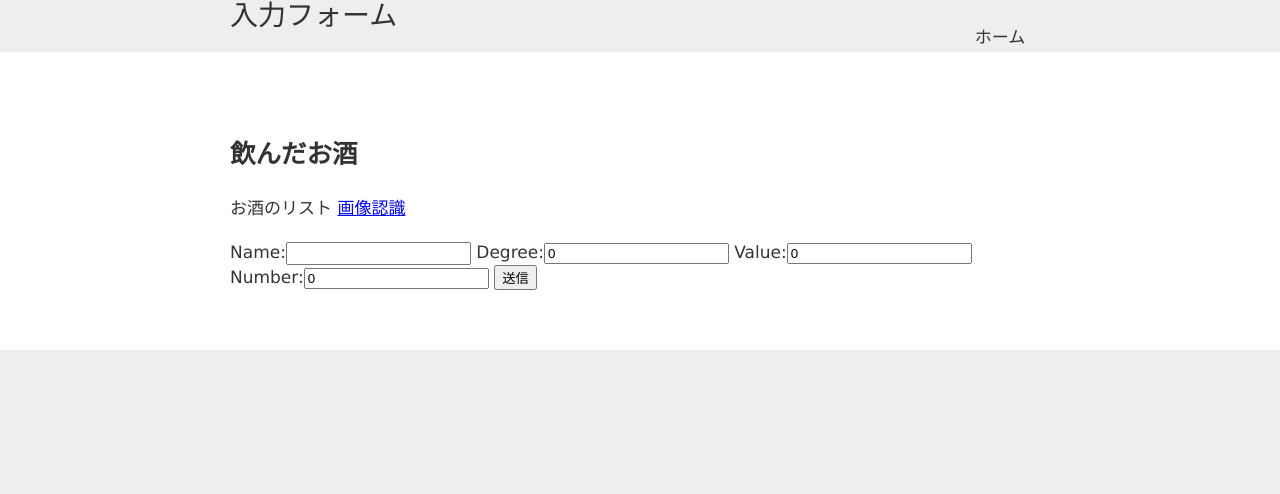
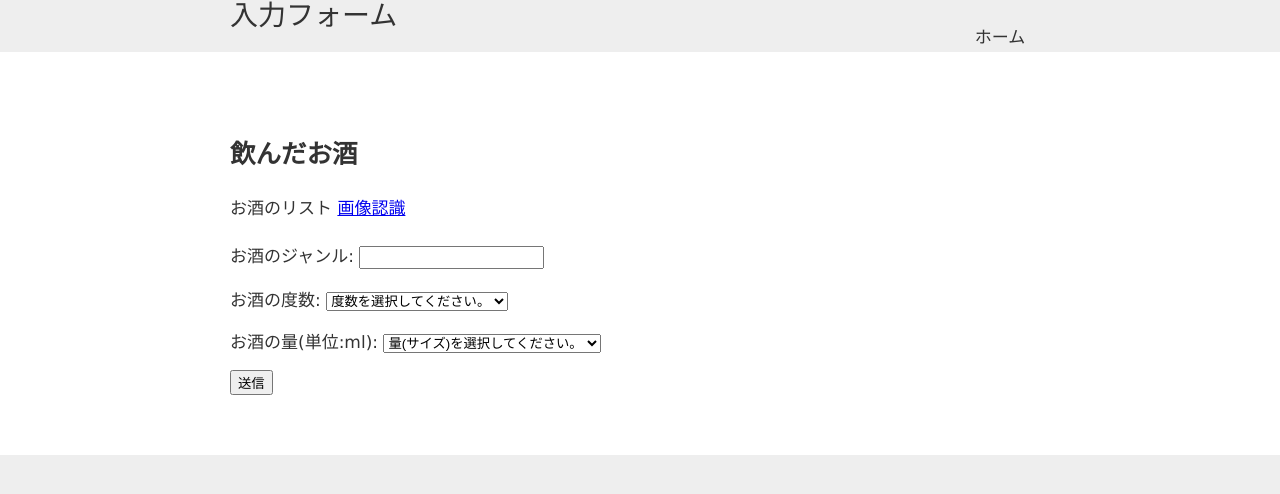
Before and after one commit to IsHYuhi/alcohol_manager, a Django app: page /myapp/input/ in a window 1280 px wide. Shown: the part 26-520 px from the top of the page. Run offline with Django 3.2, Linux system fonts and the light colour scheme; some libraries are stand-ins or nearby versions.

Commit message:
データベース機能追加

```diff
--- a/prj/myapp/forms.py
+++ b/prj/myapp/forms.py
@@ -7,4 +7,4 @@ class PhotoForm(forms.Form):
 class AlcoholData(forms.ModelForm):
     class Meta:
         model = Alcohol
-        fields = ['name', 'degree', 'value', 'number'] #user_id消去済み
+        fields = ['name', 'degree', 'value'] #user_id消去済み
--- a/prj/myapp/models.py
+++ b/prj/myapp/models.py
@@ -69,8 +69,37 @@ class Photo(models.Model):
 
 
 class Alcohol(models.Model):
+    DEGREE_CHOICES = (
+        ('', '度数を選択してください。'),
+        (3, '3%'),
+        (4, '4%'),
+        (5, '5%'),
+        (6, '6%'),
+        (7, '7%'),
+        (8, '8%'),
+        (10, '10%'),
+        (12, '12%'),
+        (14, '14%'),
+        (15, '15%'),
+        (17, '17%'),
+        (20, '20%'),
+        (25, '25%'),
+        (30, '30%'),
+        (35, '35%'),
+        (40, '40%'),
+        (45, '45%'),
+    )
+    VALUE_CHOICES = (
+        ('','量(サイズ)を選択してください。'),
+        (180, '180ml(1合分)'),
+        (200, '200ml(コップ1杯分)'),
+        (350, '350ml(通常の1缶分)'),
+        (500, '500ml(縦長の1缶分)'),
+        (750, '750ml(4合瓶)'),
+        (1800, '1800ml(1小瓶)'),
+    )
     name = models.CharField(max_length=20, default = NAME)
-    degree = models.IntegerField(default=0) #百分率(%)でアルコール濃度の入力
-    value = models.IntegerField(default=0) #飲んだ量(ml)
-    number = models.IntegerField(default=0) #飲んだ本数(本)
+    degree = models.IntegerField(default=0,choices=DEGREE_CHOICES) #百分率(%)でアルコール濃度の入力
+    value = models.IntegerField(default=0,choices=VALUE_CHOICES) #飲んだ量(ml)
+    #number = models.IntegerField(default=0) #飲んだ本数(本)
     #user_id = models.IntegerField() #user ID
--- /dev/null
+++ b/prj/myapp/number.py
@@ -0,0 +1 @@
+NAME = 'sss'
--- a/prj/myapp/templates/myapp/inputform.html
+++ b/prj/myapp/templates/myapp/inputform.html
@@ -52,7 +52,16 @@
           <a href="{% url 'myapp:home' %}">画像認識</a><br>
           <form action="{% url 'myapp:Input_View' %}" method="post">
             {% csrf_token %}
-                        {{ form.as_table }}
+            <label>お酒のジャンル</label>:
+            {{ form.name }}
+            <p>{{ form.name.help_text }}</p>
+            <label>お酒の度数</label>:
+            {{ form.degree }}
+            <p>{{ form.degree.help_text }}</p>
+            <label>お酒の量(単位:ml)</label>:
+            {{ form.value }}
+            <p>{{ form.value.help_text }}</p>
+
             <tr><td></td><td><input type="submit" value="送信"></td></tr>
           </form>
         </div>
--- a/prj/myapp/urls.py
+++ b/prj/myapp/urls.py
@@ -10,5 +10,6 @@ urlpatterns = [
     path('howtouse/', views.HowtoUse_View, name = 'HowtoUse_View'),
     path('user/', views.User_View, name = 'User_View'),
     path('database/', views.database, name='database'),
-    path('nowloading/',views.nowloading, name='nowloading')
+    path('nowloading/',views.nowloading, name='nowloading'),
+    path('database/delete', views.delete, name='delete'),
 ]
--- a/prj/myapp/views.py
+++ b/prj/myapp/views.py
@@ -90,7 +90,7 @@ def form_valid(request):
         'result':rank3,
     }
 
-    f = open('/Users/yuhi/django/prj/myapp/number.py', 'w')
+    f = open('/Users/yuhi/django/prj/myapp/name.py', 'w')
     f.write("NAME = '"+ rank3 +"'")
     f.close()
 
@@ -128,3 +128,7 @@ def database(request):
         params['data'] = Alcohol.objects.all()
 
     return render(request, 'myapp/database.html', params)
+
+def delete(request):
+    Alcohol.objects.all().delete()
+    return redirect('/myapp/database')#ここはパスを指定
```
Also changed, not shown: prj/myapp/templates/myapp/database.html (+5 -2 lines), prj/db.sqlite3, prj/myapp/migrations/0005_auto_20181217_1842.py (added), prj/myapp/migrations/0006_auto_20181217_1851.py (added), 3 other files. Lines whose indentation alone changed are shown as unchanged.
